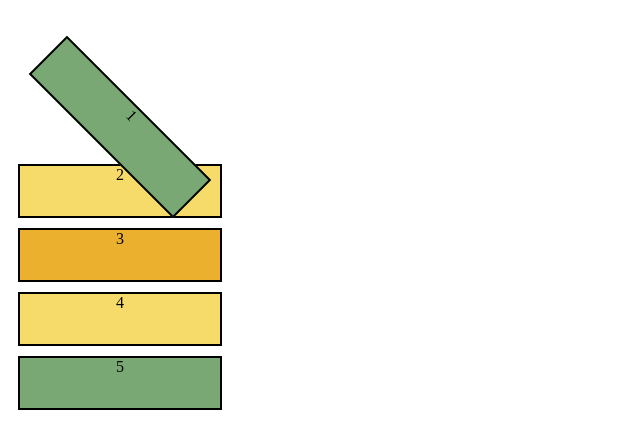
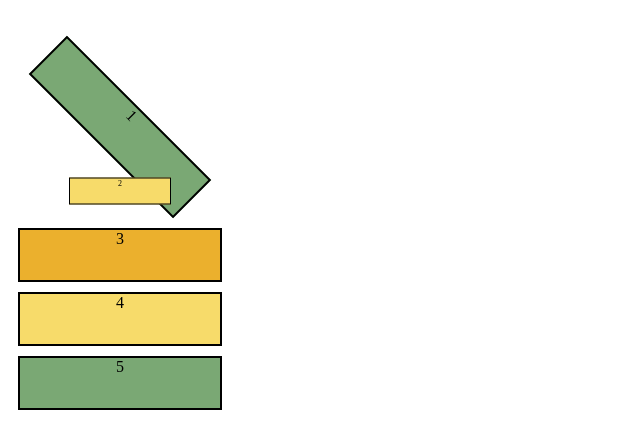
Before and after one commit to AbdulHaseeb-dev/CSS-Part-4, a plain HTML site: page transform.html in a window 1280 px wide. Shown: the whole page, without its empty margins (0-640 px from the left). Drawn offline with Linux system fonts and the light colour scheme.

Commit message:
Add scaling transformation for #two element in transform.css

```diff
--- a/transform.css
+++ b/transform.css
@@ -22,3 +22,7 @@ div:nth-of-type(3n) {
 #one {
     transform: rotate(45deg)
 }
+
+#two {
+    transform: scale(0.5);
+}
```
